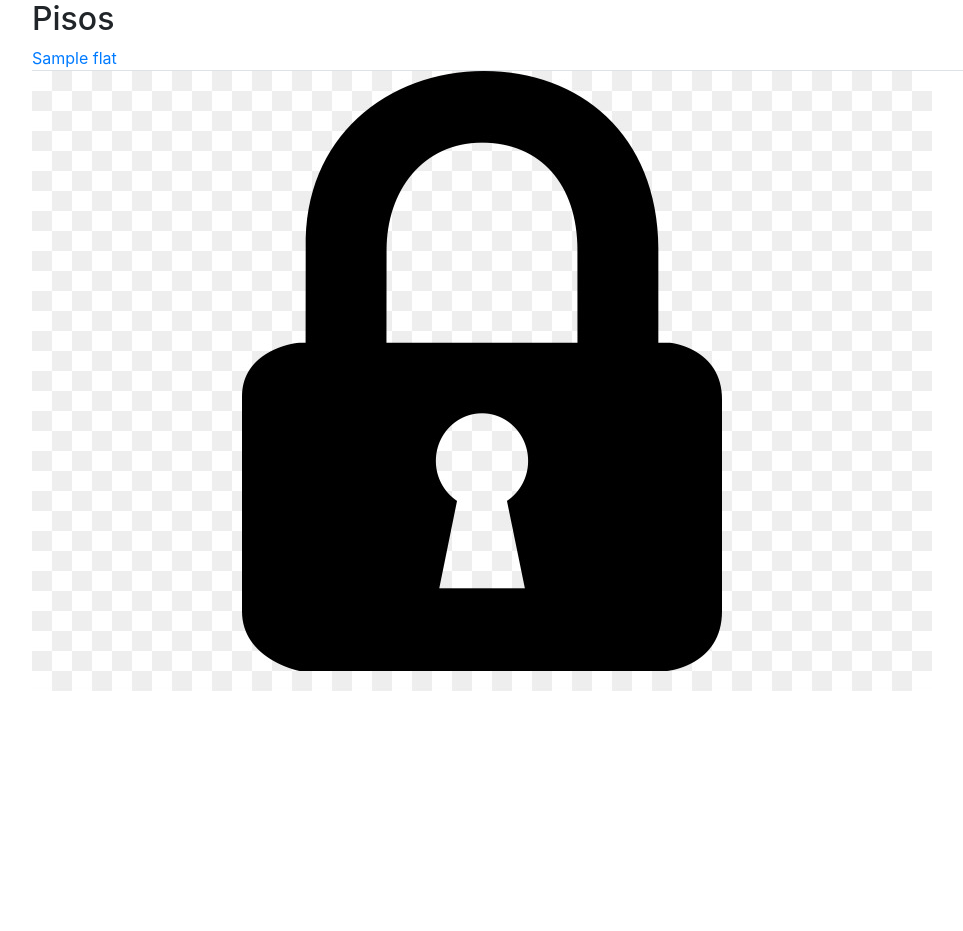
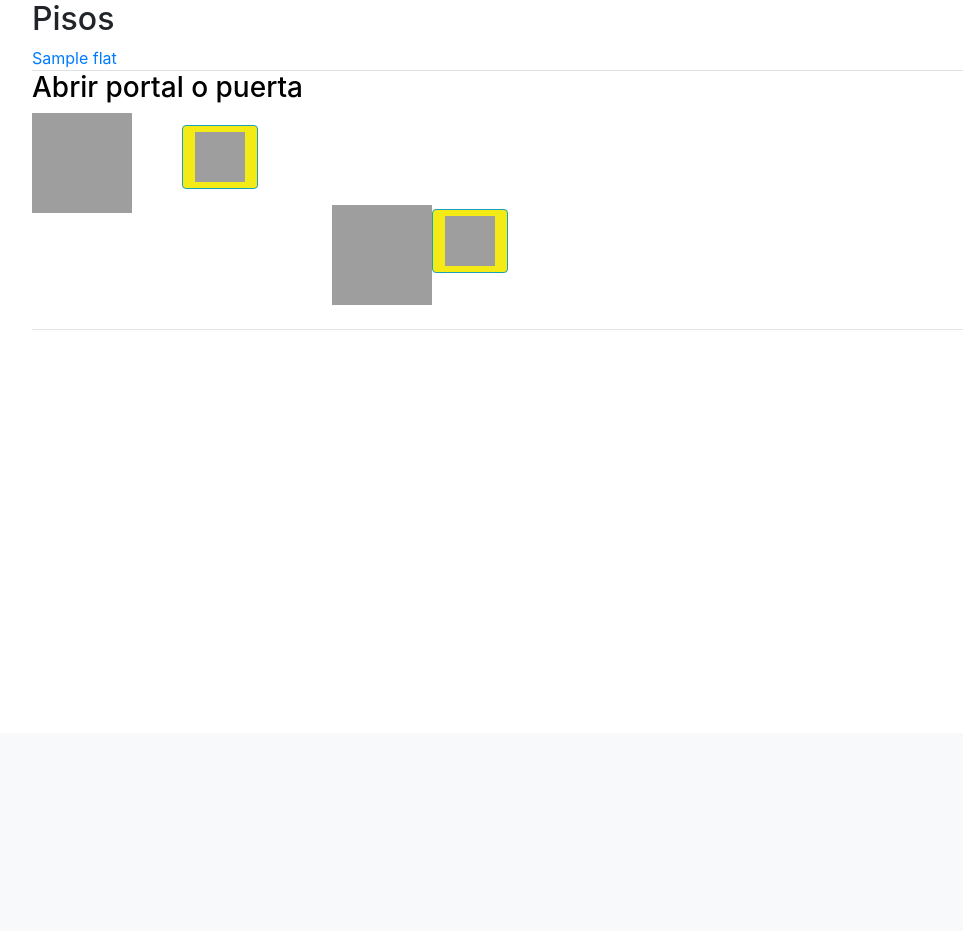
Before and after one commit to santiagofragiomoreno/TelServer2, a Django app: page /owner/ in a window 1280 px wide, after a click that opens the changed part. Shown: the part 67-998 px from the top of the page, without its empty margins (53-1016 px from the left). After the commit the page ends 397 px from the top, so only its background shows below. Run offline with Django 3.2, Linux system fonts and the light colour scheme; a user stored in the database is signed in; tables that the repository leaves empty hold one stand-in row (values such as "Sample post"); some libraries are stand-ins or nearby versions; grey boxes are pictures that could not be loaded.

Commit message:
owner_home

```diff
--- a/app/telrest/owner/templates/owner/home.html
+++ b/app/telrest/owner/templates/owner/home.html
@@ -1,4 +1,7 @@
- {% extends "owner/navbar.html" %} {% block content %} {% load static %}
+ {% extends "owner/navbar.html" %} {% load static %} {% block content %}
+<meta name="robots" content="noindex, nofollow">
+<meta name="googlebot" content="noindex">
+<meta name="viewport" content="width=device-width, initial-scale=1.0">
 <div class="container">
     <h2>Pisos</h2>
     <ul class="nav nav-tabs">
@@ -10,7 +13,24 @@
     <div class="tab-content">
         {% for flat in flats %}
         <div id="{{flat.id}}" class="tab-pane fade in active">
-        <img src="{% static 'Candado.jpg' %}" alt="fondo">
+            <div style="text-decoration: none;color: black;">
+                <h3>Abrir portal o puerta</h3>
+            <img src="https://www.pngfind.com/pngs/m/365-3658172_open-door-door-opening-door-open-door-vector.png" style="position:relative;float: left;" height="100" width="100" alt="fondo">
+            <!--PORTAL-->
+            <form method="POST"  style="position:relative;margin-left: 150px;margin-top: 20px;">
+                <button style="background-color:#F4EB16; color:blue" class="btn btn-outline-info" type="submit"><img src="https://www.flaticon.es/svg/static/icons/svg/39/39734.svg"  height="50" width="50" alt="fondo"></button>
+            </form>
+            <img src="https://www.pngfind.com/pngs/m/365-3658172_open-door-door-opening-door-open-door-vector.png" style="position:relative;float: left; margin-left: 200px;" height="100" width="100" alt="fondo">
+            <!--PUERTA-->
+            <form method="POST"  style="position:relative;margin-left: 150px;margin-top: 20px;">
+                <button style="background-color:#F4EB16; color:blue" class="btn btn-outline-info" type="submit"><img src="https://www.flaticon.es/svg/static/icons/svg/39/39734.svg"  height="50" width="50" alt="fondo"></button>
+            </form>
+            </div>
+            <br>
+            <hr>
+            <div>
+
+            </div>
         </div>
         {% endfor %}
     </div>
```
